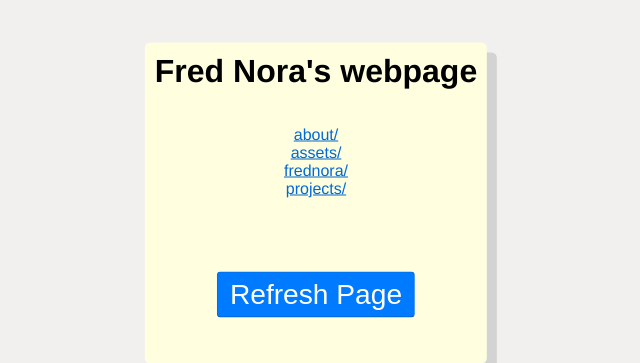
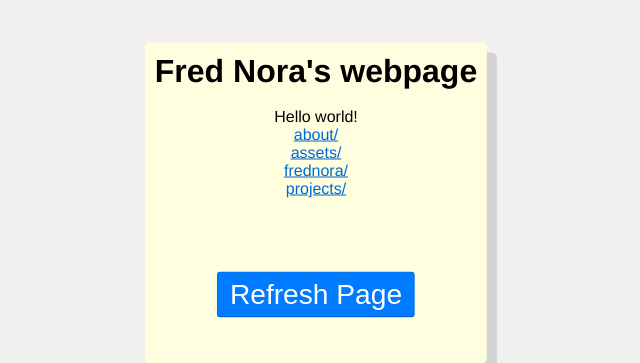
Before and after one commit to frednora/frednora.github.io, a PHP site: page /index.php in a window 1280 px wide. Shown: the part 197-560 px from the top of the page, without its empty margins (324-964 px from the left). Run offline with PHP 8.4, Linux system fonts and the light colour scheme.

Commit message:
php: Just learning

```diff
--- a/frednora.php
+++ b/frednora.php
@@ -72,6 +72,9 @@
 
     <br>
     <?php
+        $thing = "world";
+        //printf ("Hello %s!\n", $thing);
+        echo ("Hello {$thing}!\n");
         $cwd = getcwd();
         $files = scandir($cwd);
         foreach ($files as $file)
--- a/index.php
+++ b/index.php
@@ -1,4 +1,5 @@
 <?php
 define('USE_XXX', true);
 require('./frednora.php');
+//require_once('frednora.php');
 ?>
```
